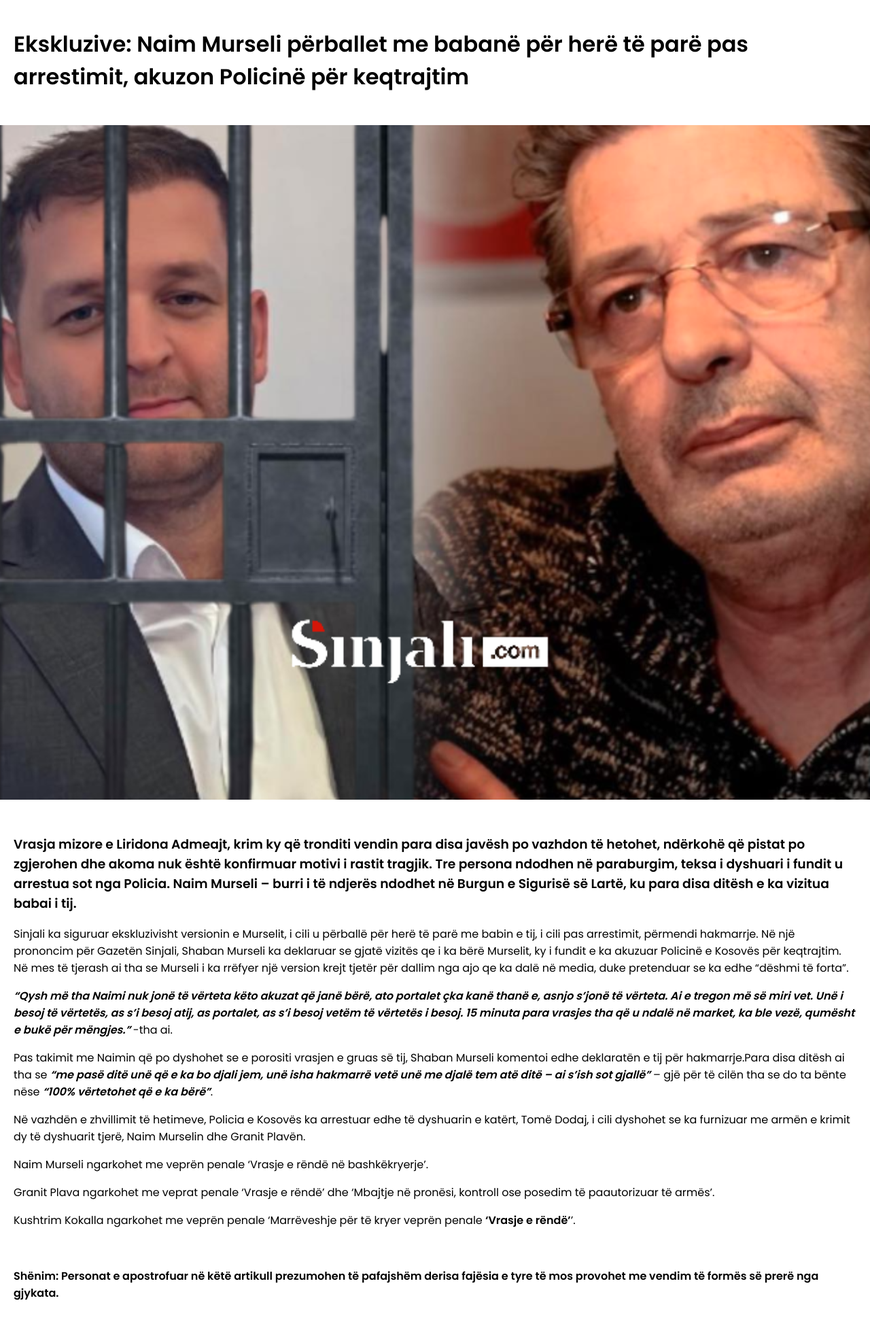
After one commit to YlldritQ/Projekti-Web, a PHP site: page /Lajmi1.html in a window 1280 px wide; the page is wider, and only the part inside the window is pictured. The commit adds this page. Shown: that part at 68% size. Run offline with PHP 8.4, Linux system fonts and the light colour scheme.

Commit message:
Krijimi i lajmit 1

```diff
--- /dev/null
+++ b/Lajmi1.html
@@ -0,0 +1,82 @@
+<!DOCTYPE html>
+<html lang="en">
+<head>
+    <meta charset="UTF-8">
+    <meta name="viewport" content="width=device-width, initial-scale=1.0">
+    <title>Ekskluzive: Naim Murseli përballet me babanë për herë të parë pas arrestimit, akuzon Policinë për keqtrajtim</title>
+    <link rel="stylesheet" href="Stilizimi.css">
+
+    <link rel="preconnect" href="https://fonts.googleapis.com">
+    <link rel="preconnect" href="https://fonts.gstatic.com" crossorigin>
+    <link href="https://fonts.googleapis.com/css2?family=Poppins:wght@200;300;400;500;600&display=swap"
+        rel="stylesheet">
+</head>
+<body>
+    <main class="NewsPage">
+        <div class="title">
+            <h1>Ekskluzive: Naim Murseli përballet me babanë për herë të parë pas arrestimit, akuzon Policinë për keqtrajtim</h1>
+        </div>
+        <div>
+            <img src="foto1.png" alt="foto">
+        </div>
+        <div>
+            <h3>Vrasja mizore e Liridona Admeajt, krim ky që tronditi vendin para disa javësh
+                po vazhdon të hetohet, ndërkohë që pistat po zgjerohen dhe akoma nuk është konfirmuar
+                motivi i rastit tragjik. Tre persona ndodhen në paraburgim, teksa i dyshuari i fundit
+                u arrestua sot nga Policia. Naim Murseli – burri i të ndjerës ndodhet në Burgun e Sigurisë
+                së Lartë, ku para disa ditësh e ka vizitua babai i tij.
+            </h3>
+            <p>
+                Sinjali ka siguruar ekskluzivisht versionin e Murselit, i cili u përballë për herë të parë
+                me babin e tij, i cili pas arrestimit, përmendi hakmarrje.
+                Në një prononcim për Gazetën Sinjali, Shaban Murseli ka deklaruar se gjatë vizitës
+                 qe i ka bërë Murselit, ky i fundit e ka akuzuar Policinë e Kosovës për keqtrajtim.
+                Në mes të tjerash ai tha se Murseli i ka rrëfyer një version krejt tjetër për dallim
+                nga ajo qe ka dalë në media, duke pretenduar se ka edhe “dëshmi të forta”.
+            </p>
+            <p>
+                <i><strong>
+                    “Qysh më tha Naimi nuk jonë të vërteta këto akuzat që janë bërë, ato portalet
+                    çka kanë thanë e, asnjo s’jonë të vërteta. Ai e tregon më së miri vet.
+                    Unë i besoj të vërtetës, as s’i besoj atij, as portalet, as s’i besoj vetëm të vërtetës i besoj.
+                    15 minuta para vrasjes tha që u ndalë në market, ka ble vezë, qumësht e bukë për mëngjes.”
+                </strong></i>
+                -tha ai.
+            </p>
+            <p>
+                Pas takimit me Naimin që po dyshohet se e porositi vrasjen e gruas së tij, Shaban Murseli komentoi edhe
+                deklaratën e tij për hakmarrje.Para disa ditësh ai tha se
+                <i><strong>“me pasë ditë unë që e ka bo djali jem, unë isha hakmarrë vetë unë me
+                 djalë tem atë ditë – ai s’ish sot gjallë”</strong></i>
+                  – gjë për të cilën tha se
+                do ta bënte nëse
+                <i><strong> “100% vërtetohet që e ka bërë”</strong></i>.
+            </p>
+            <p>Në vazhdën e zhvillimit të hetimeve, Policia e Kosovës ka arrestuar
+                edhe të dyshuarin e katërt, Tomë Dodaj, i cili dyshohet se ka furnizuar
+                 me armën e krimit dy të dyshuarit tjerë, Naim Murselin dhe Granit Plavën.
+            </p>
+            <p>
+                Naim Murseli ngarkohet me veprën penale ‘Vrasje e rëndë në bashkëkryerje’.
+            </p>
+            <p>
+                Granit Plava ngarkohet me veprat penale ‘Vrasje e rëndë’ dhe ‘Mbajtje në pronësi,
+                 kontroll ose posedim të paautorizuar të armës’.
+            </p>
+            <p>
+                Kushtrim Kokalla ngarkohet me veprën penale ‘Marrëveshje për të kryer
+                veprën penale <strong>‘Vrasje e rëndë’</strong>’.
+            </p>
+            <br>
+            <p>
+                <strong>
+                    Shënim: Personat e apostrofuar në këtë artikull prezumohen të pafajshëm
+                    derisa fajësia e tyre të mos provohet me vendim të formës së prerë nga gjykata.
+                </strong>
+            </p>
+
+        </div>
+
+    </main>
+</body>
+</html>
--- a/Stilizimi.css
+++ b/Stilizimi.css
@@ -21,6 +21,7 @@ main {
     box-shadow: 7px 7px 25px 1px rgba(0, 0, 0, 0.6);
     border-radius: 5px;
     overflow: hidden;
+    cursor: pointer;
 }
 
 .box img {
@@ -47,7 +48,7 @@ main {
 .desc{
     overflow: hidden;
     display: -webkit-box;
-    -webkit-line-clamp: 5;
+    -webkit-line-clamp: 3;
     -webkit-box-orient: vertical;
     margin: 0;
 }
```
Also changed, not shown: HomePage.html (+10 -40 lines), foto1.png (added), script.js (line endings or trailing spaces).
